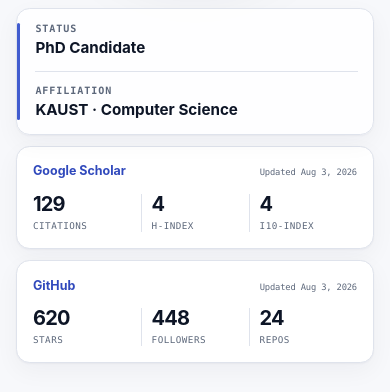
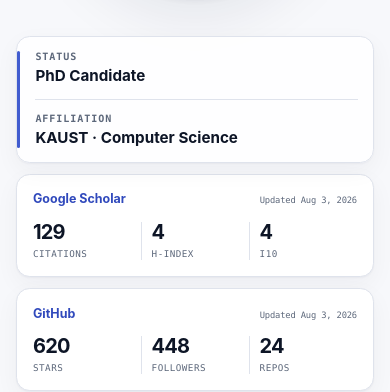
Before and after one commit to vectozavr/professional-website, an Astro site: page / in a window 390 px wide. Shown: the part 822-1214 px from the top of the page. Built offline with nearby package versions, Linux system fonts and the light colour scheme; Astro itself is replaced by a stand-in of ours.

Commit message:
Refine homepage hero spacing

```diff
--- a/src/pages/index.astro
+++ b/src/pages/index.astro
@@ -197,7 +197,7 @@
                 </div>
                 <div>
                   <strong>{metrics.citations.i10Index}</strong>
-                  <span>i10-index</span>
+                  <span>i10</span>
                 </div>
               </div>
             </section>
--- a/src/styles/global.css
+++ b/src/styles/global.css
@@ -372,6 +372,7 @@
     display: grid;
     width: 100%;
     min-width: 0;
+    padding-top: clamp(2.5rem, 6vh, 4.5rem);
     grid-template-areas:
       'profile identity'
       'profile details';
@@ -1744,6 +1745,7 @@
   }
 
   .hero-content {
+    padding-top: clamp(1.75rem, 5vw, 3rem);
     grid-template-areas:
       'identity'
       'profile'
```
